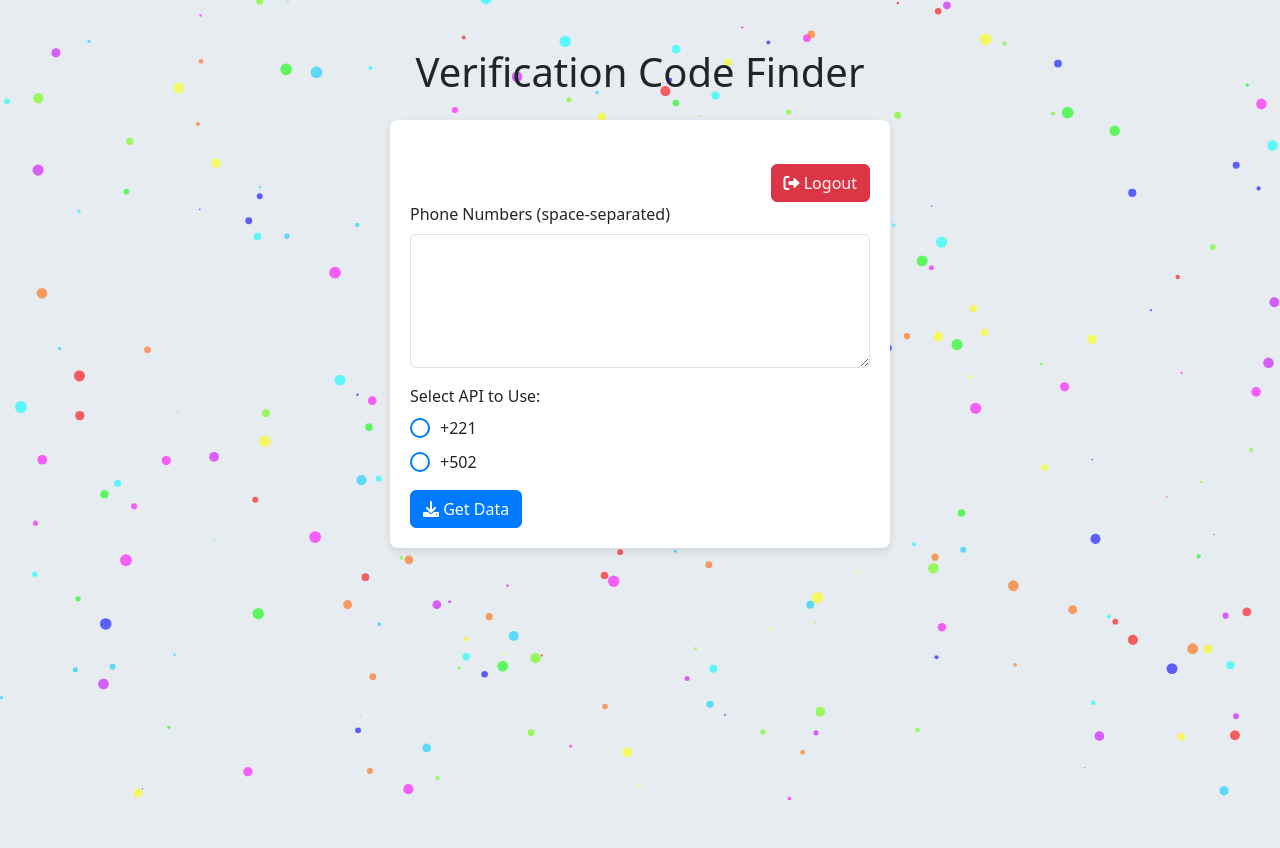
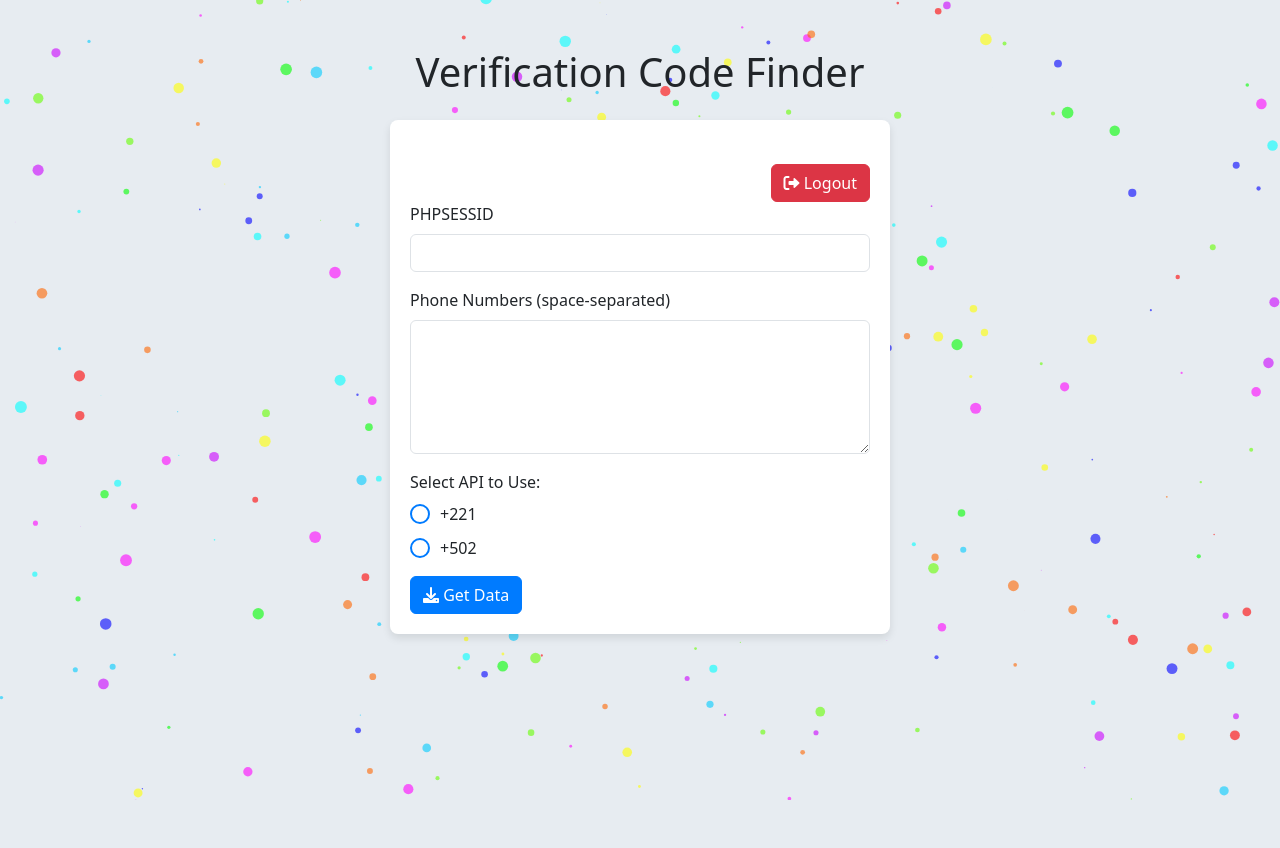
Before and after one commit to RefOoSami001/SmsVRpanel5, a Flask app: page /verification_code_finder in a window 1280 px wide. Run offline with Flask 3, Linux system fonts and the light colour scheme; a user stored in the database is signed in.

Commit message:
Update verification.html

```diff
--- a/templates/verification.html
+++ b/templates/verification.html
@@ -161,6 +161,10 @@
                     </a>
                 </div>
                 <div class="mb-3">
+                    <label for="phpsessid" class="form-label">PHPSESSID</label>
+                    <input type="text" id="phpsessid" name="phpsessid" class="form-control" required>
+                </div>
+                <div class="mb-3">
                     <label for="numbers" class="form-label">Phone Numbers (space-separated)</label>
                     <textarea id="numbers" name="numbers" class="form-control" rows="5" required></textarea>
                 </div>
```
